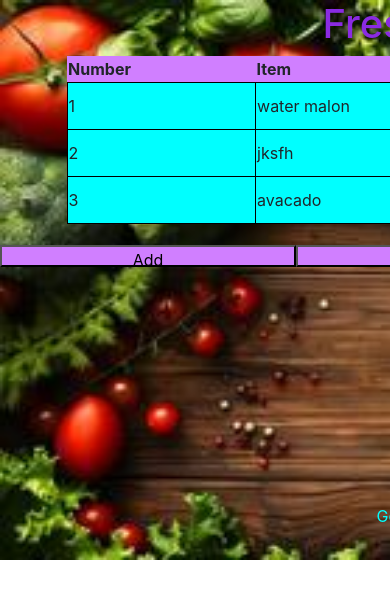
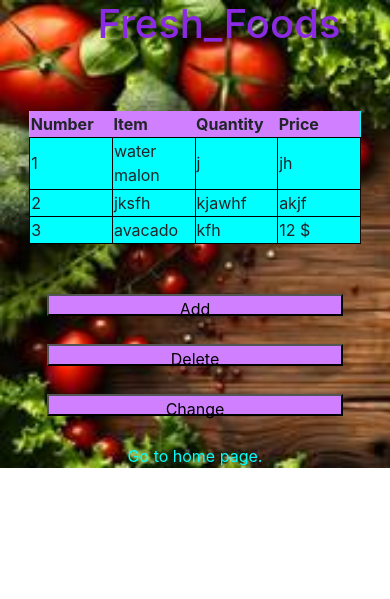
Before and after one commit to zahrashefa318/online-inventory-system, a Flask app: page /view?filename=inventory/fresh.txt&title=Fresh_Foods in a window 390 px wide. Shown: the top 599 px of the page. Run offline with Flask 3, Linux system fonts and the light colour scheme; some libraries are stand-ins or nearby versions.

Commit message:
Update style.css

```diff
--- a/inventory/static/style.css
+++ b/inventory/static/style.css
@@ -170,9 +170,25 @@ table td{
         max-width: 88%;
         min-width: 55%;
         margin-top: -10%;
-
-
-
     }
 
     }
+@media (max-width: 480px) {
+  #main{
+        grid-template-columns: 1fr;
+    }
+     #maindivpage2{
+        grid-template-rows: 1fr 2fr 1fr;
+    }
+    #tablediv{
+        max-width: 85%;
+       min-width: 60%px;
+    }
+    #alterdiv{
+        grid-template-columns: 1fr;
+        max-width: 88%;
+        min-width: 55%;
+        margin-top: -10%;
+    }
+
+}
```
